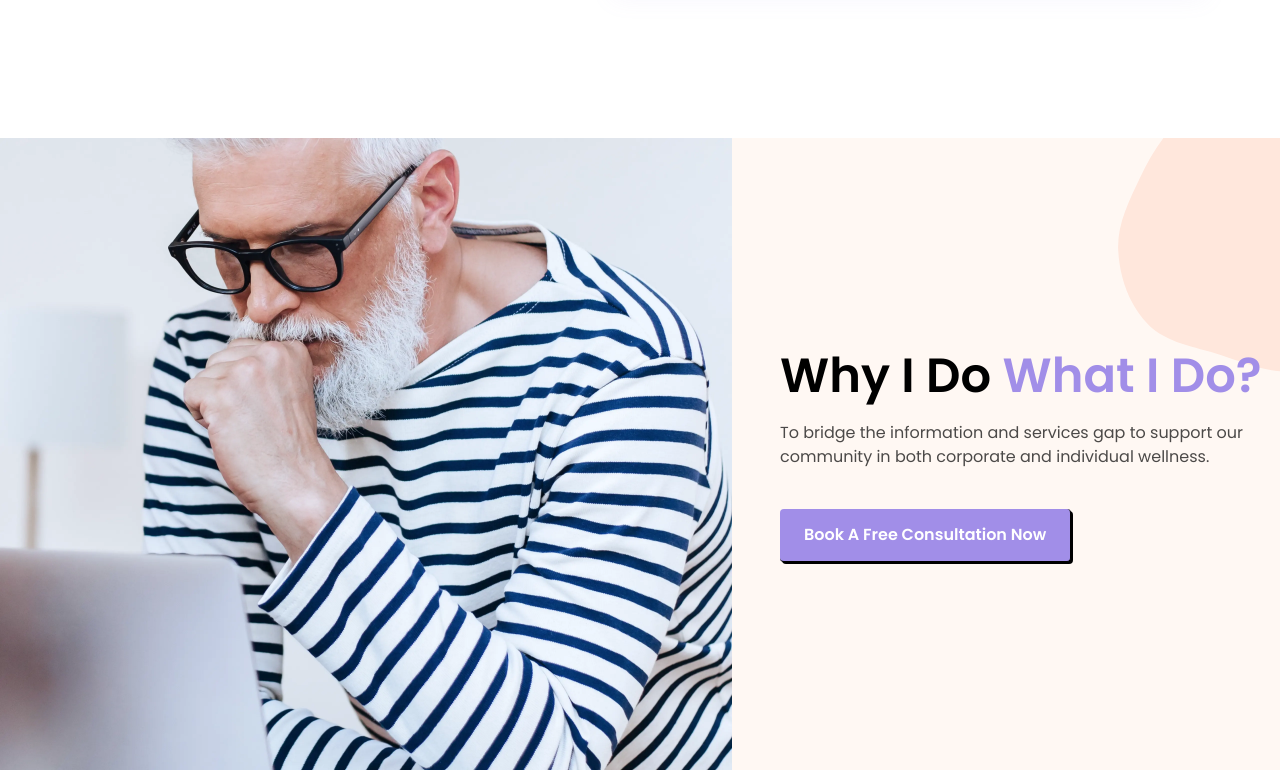
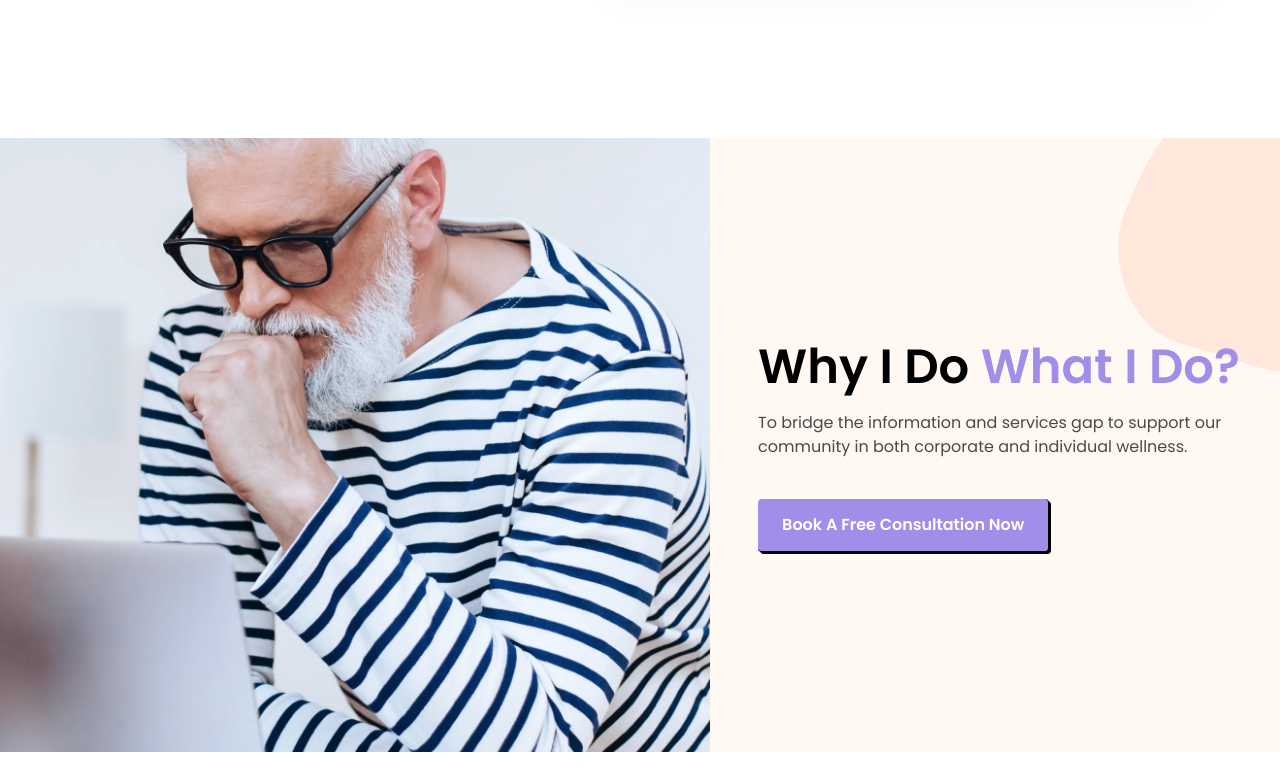
Before and after one commit to Shreya-454/wellnest, a React (Create React App) app: page / in a window 1280 px wide. Shown: the part 4780-5562 px from the top of the page. Built offline with nearby package versions, Linux system fonts and the light colour scheme.

Commit message:
why do section image set

```diff
--- a/src/components/WhatWhy.jsx
+++ b/src/components/WhatWhy.jsx
@@ -18,14 +18,16 @@ const WhatWhy = () => {
       />
       <div className="max-w-[1920px] mx-auto px-3  container">
         <div className="flex items-center max-md:px-4 md:flex-row flex-col -mx-3">
+          <div className="2xl:w-1/2">
             <img
               src={whatImg}
               alt="whatImg"
               width={732}
               height={632}
-            className="xl:w-[732px] lg:w-[500px] md:w-[360px] max-h-[632px]"
+              className="xl:w-[732px] 2xl:w-full lg:w-[500px] md:w-[360px] max-h-[632px]"
             />
-          <div className="xl:pl-12 lg:ps-6 ps-3 max-md:mt-4 ">
+          </div>
+          <div className="xl:pl-12 2xl:w-1/2 lg:ps-6 ps-3 max-md:mt-4 ">
             <CommonHeading
               heading="Why I Do"
               purpleHeading=" What I Do?"
```
Lines whose indentation alone changed are shown as unchanged.
